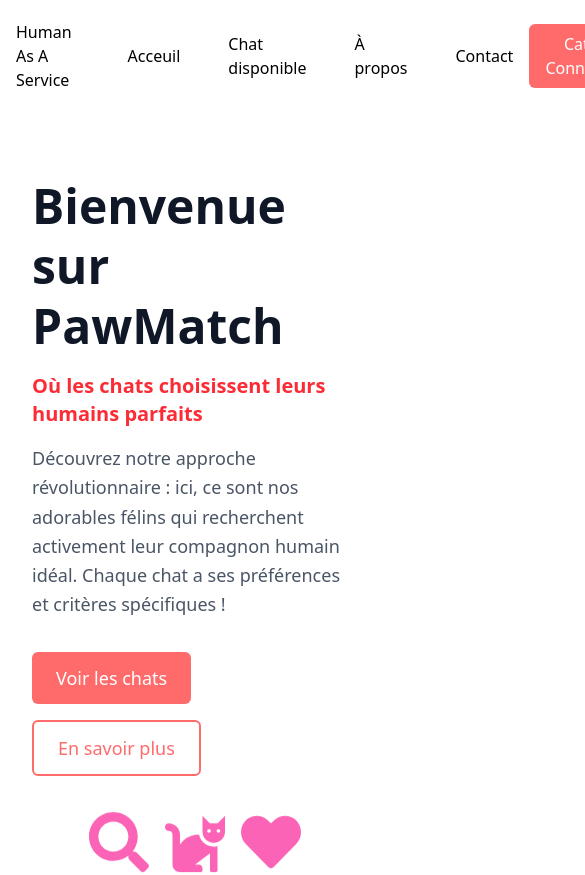
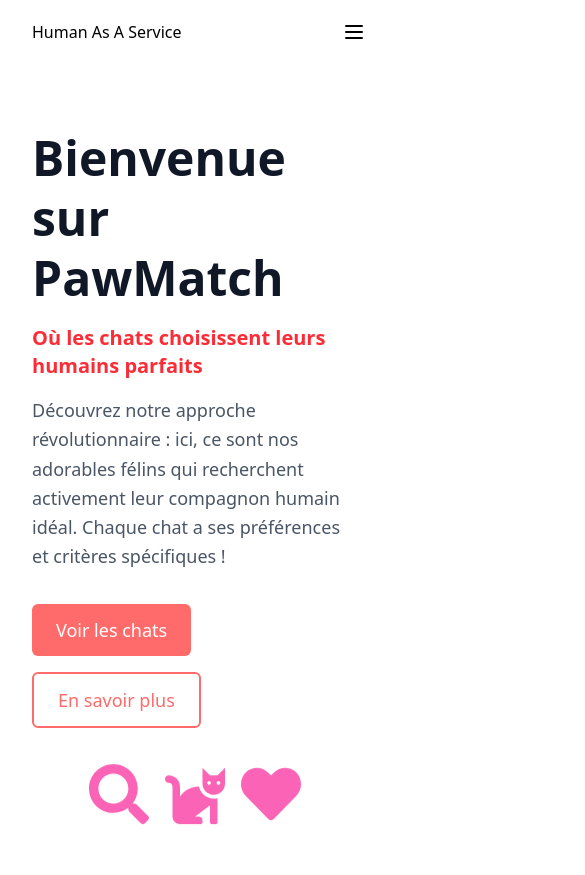
Before and after one commit to clemco23/human-as-a-service-, a React (Vite) app: page / in a window 390 px wide. Shown: the top 875 px of the page, 585 px wide, since content can reach past the window. Built offline with nearby package versions, Linux system fonts and the light colour scheme.

Commit message:
ugly responsive nav

```diff
--- a/src/components/molecules/header.tsx
+++ b/src/components/molecules/header.tsx
@@ -1,22 +1,22 @@
+import { useState } from 'react';
 import Button from "../atoms/button";
 
 export default function Header() {
+  const [mobileMenuOpen, setMobileMenuOpen] = useState(false);
+
   return (
-    <header className="bg-white text-black" >
-      <div className="container mx-auto flex justify-between items-center">
-        <div className="flex items-center space-x-4">
-           <Button color="black" size="medium" href="/">
+    <header className="bg-white text-black">
+      <div className="container mx-auto px-4 sm:px-6 lg:px-8">
+        <div className="flex justify-between items-center h-16">
+          {/* Logo */}
+          <div className="flex items-center">
+            <Button color="black" size="medium" href="/">
               Human As A Service
             </Button>
-        </div>
-
-        <nav aria-label="Global" className="flex items-center flex-1 p-6 lg:px-8">
-          <div className="flex lg:hidden">
-            <button type="button" className="-m-2.5 inline-flex items-center justify-center rounded-md p-2.5 text-black">
-            </button>
           </div>
 
-          <div className="flex items-center space-x-4 mx-auto">
+          {/* Desktop Navigation */}
+          <nav className="hidden md:flex items-center space-x-4 flex-1 justify-center">
             <Button color="black" size="medium" href="/">
               Acceuil
             </Button>
@@ -29,14 +29,60 @@
             <Button color="black" size="medium" href="/contact">
               Contact
             </Button>
-          </div>
+          </nav>
 
-          <div>
+          {/* Cat Connect - Desktop */}
+          <div className="hidden md:block">
             <Button size="medium">
               Cat Connect
             </Button>
           </div>
-        </nav>
+
+          {/* Mobile menu button */}
+          <div className="md:hidden">
+            <button
+              type="button"
+              className="inline-flex items-center justify-center p-2 rounded-md text-black hover:text-gray-500 hover:bg-gray-100 focus:outline-none focus:ring-2 focus:ring-inset focus:ring-indigo-500"
+              onClick={() => setMobileMenuOpen(!mobileMenuOpen)}
+            >
+              <span className="sr-only">Ouvrir le menu principal</span>
+              {!mobileMenuOpen ? (
+                <svg className="block h-6 w-6" xmlns="http://www.w3.org/2000/svg" fill="none" viewBox="0 0 24 24" stroke="currentColor">
+                  <path strokeLinecap="round" strokeLinejoin="round" strokeWidth={2} d="M4 6h16M4 12h16M4 18h16" />
+                </svg>
+              ) : (
+                <svg className="block h-6 w-6" xmlns="http://www.w3.org/2000/svg" fill="none" viewBox="0 0 24 24" stroke="currentColor">
+                  <path strokeLinecap="round" strokeLinejoin="round" strokeWidth={2} d="M6 18L18 6M6 6l12 12" />
+                </svg>
+              )}
+            </button>
+          </div>
+        </div>
+
+        {/* Mobile Navigation Menu */}
+        {mobileMenuOpen && (
+          <div className="md:hidden">
+            <div className="px-2 pt-2 pb-3 space-y-1 sm:px-3 bg-gray-50 rounded-lg mt-2">
+              <Button color="black" size="medium" href="/">
+                Acceuil
+              </Button>
+              <Button color="black" size="medium" href="/search">
+                Chat disponible
+              </Button>
+              <Button color="black" size="medium" href="/about">
+                À propos
+              </Button>
+              <Button color="black" size="medium" href="/contact">
+                Contact
+              </Button>
+              <div className="pt-2 border-t border-gray-200">
+                <Button size="medium">
+                  Cat Connect
+                </Button>
+              </div>
+            </div>
+          </div>
+        )}
       </div>
     </header>
   );
```
